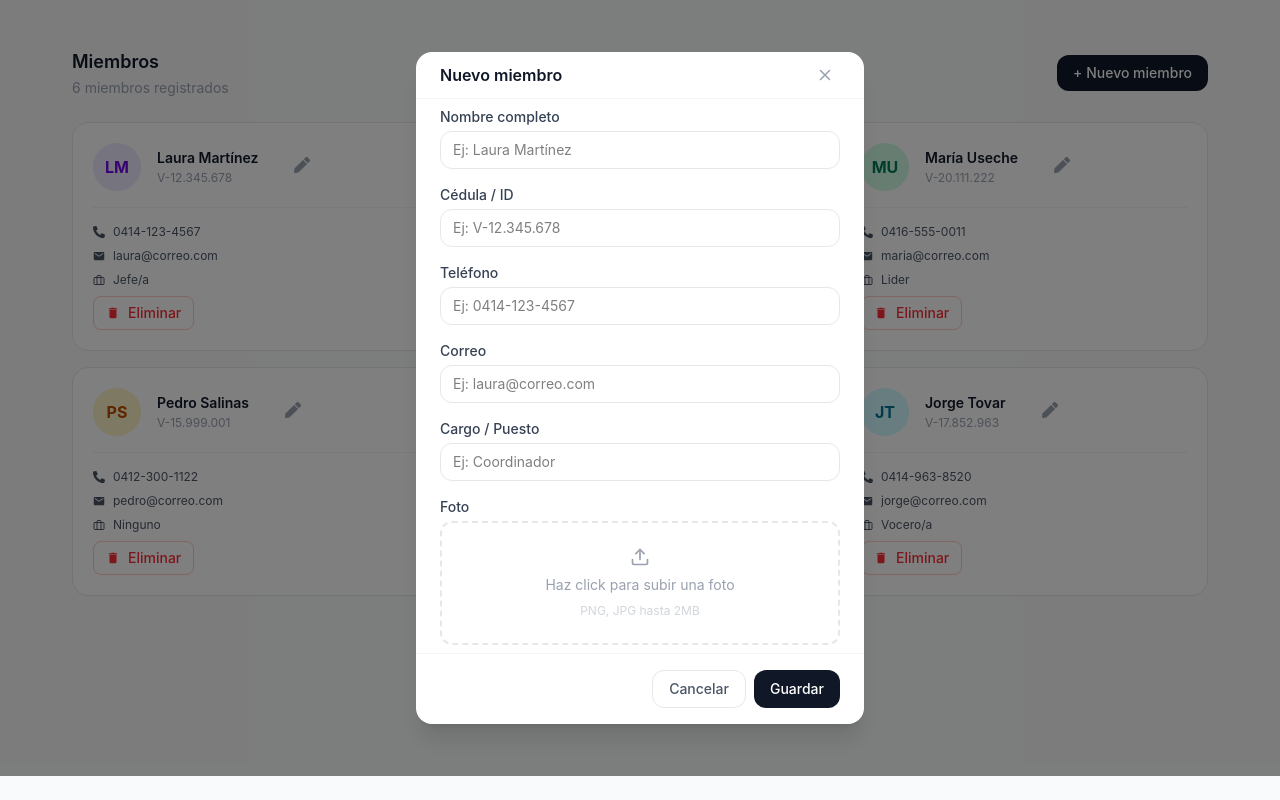
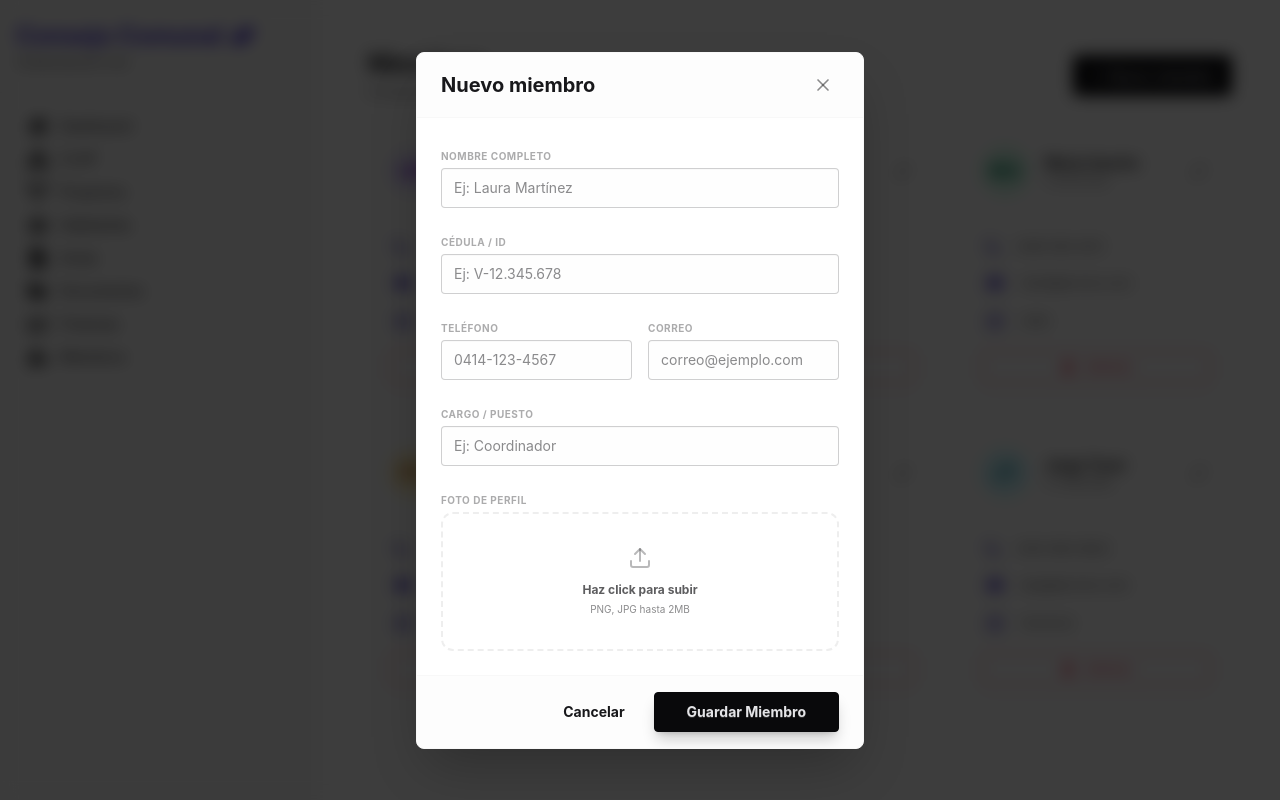
Before and after one commit to Anthonynino/ConsejoCo, a React (Vite) app: page / in a window 1280 px wide. Both pictures are taken after a click on the button "+ Nuevo miembro". Built offline with nearby package versions, Linux system fonts and the light colour scheme.

Commit message:
Se instaló DaisyUI y se adaptó en los componentes existentes de miembros.
Se añadió una maquetación para usarse como offcanvas

```diff
--- a/index.html
+++ b/index.html
@@ -1,5 +1,6 @@
 <!doctype html>
-<html lang="en">
+<html lang="en" data-theme="light">
+
   <head>
     <meta charset="UTF-8" />
     <link rel="icon" type="image/svg+xml" href="/vite.svg" />
--- a/package.json
+++ b/package.json
@@ -11,6 +11,7 @@
   },
   "dependencies": {
     "@tailwindcss/vite": "^4.2.2",
+    "daisyui": "^5.5.19",
     "react": "^19.2.0",
     "react-dom": "^19.2.0",
     "react-icons": "^5.6.0",
--- a/src/index.css
+++ b/src/index.css
@@ -1 +1,4 @@
 @import "tailwindcss";
+@plugin "daisyui" {
+  themes: light;
+}
--- a/src/layout/AppLayout.jsx
+++ b/src/layout/AppLayout.jsx
@@ -1,13 +1,96 @@
-import { Outlet } from 'react-router-dom'
+import { Outlet, NavLink } from "react-router-dom";
+import {
+  FaBoxes, // CLAP
+  FaProjectDiagram, // Proyectos
+  FaUsers, // Habitantes
+  FaFileAlt, // Actas
+  FaFolderOpen, // Documentos
+  FaChartLine, // Finanzas
+  FaUserCog, // Miembros
+  FaHome, // Dashboard / Inicio
+  FaHandsHelping,
+} from "react-icons/fa";
+
+const navigation = [
+  { name: "Dashboard", path: "/", icon: FaHome },
+  { name: "CLAP", path: "/clap", icon: FaBoxes },
+  { name: "Proyectos", path: "/proyectos", icon: FaProjectDiagram },
+  { name: "Habitantes", path: "/habitantes", icon: FaUsers },
+  { name: "Actas", path: "/actas", icon: FaFileAlt },
+  { name: "Documentos", path: "/documentos", icon: FaFolderOpen },
+  { name: "Finanzas", path: "/finanzas", icon: FaChartLine },
+  { name: "Miembros", path: "/miembros", icon: FaUserCog },
+];
 
 const AppLayout = () => {
   return (
-     <div className="min-h-screen bg-gray-50">
-      <main className="w-full py-6 px-12">
-        <Outlet />
-      </main>
+    <div className="drawer lg:drawer-open">
+      <input id="sidebar-drawer" type="checkbox" className="drawer-toggle" />
+
+      {/* Contenido principal */}
+      <div className="drawer-content flex flex-col">
+        {/* Navbar para móviles */}
+        <div className="navbar bg-base-100 lg:hidden">
+          <div className="flex-none">
+            <label
+              htmlFor="sidebar-drawer"
+              className="btn btn-square btn-ghost"
+            >
+              <svg
+                xmlns="http://www.w3.org/2000/svg"
+                fill="none"
+                viewBox="0 0 24 24"
+                className="inline-block w-6 h-6 stroke-current"
+              >
+                <path
+                  strokeLinecap="round"
+                  strokeLinejoin="round"
+                  strokeWidth="2"
+                  d="M4 6h16M4 12h16M4 18h16"
+                ></path>
+              </svg>
+            </label>
+          </div>
+        </div>
+
+        {/* Contenido de página */}
+        <main className="p-4 md:p-6">
+          <Outlet />
+        </main>
+      </div>
+
+      {/* Sidebar */}
+      <div className="drawer-side">
+        <label htmlFor="sidebar-drawer" className="drawer-overlay"></label>
+        <aside className="bg-base-200 w-80 h-full">
+          <div className="px-4 py-5 border-b border-base-300">
+            <div className="flex items-center gap-2">
+              <h2 className="text-2xl font-bold text-primary">
+                Consejo Comunal
+              </h2>
+              <FaHandsHelping className="text-2xl text-primary" />
+            </div>
+            <p className="text-sm opacity-70">Urbanización Sur</p>
+          </div>
+          <ul className="menu p-4 w-full">
+            {navigation.map((item) => (
+              <li key={item.path}>
+                <NavLink
+                  to={item.path}
+                  className={({ isActive }) =>
+                    `flex items-center gap-3 ${isActive ? "active" : ""}`
+                  }
+                >
+                  <item.icon className="text-xl" />
+                  <span>{item.name}</span>
+                </NavLink>
+              </li>
+            ))}
+          </ul>
+        </aside>
+      </div>
     </div>
-  )
-}
+  );
+};
 
-export default AppLayout
+export default AppLayout;
--- a/src/pages/modules/members/MemberPage.jsx
+++ b/src/pages/modules/members/MemberPage.jsx
@@ -1,48 +1,105 @@
-
-import { useState } from "react"
-import CardMember from "./components/CardMember"
-import CreateMemberModal from "./components/CreateMemberModal"
+import { useState } from "react";
+import CardMember from "./components/CardMember";
+import CreateMemberModal from "./components/CreateMemberModal";
 
 const MOCK_MIEMBROS = [
-  { id: 1, nombre: 'Laura Martínez',  cedula: 'V-12.345.678', telefono: '0414-123-4567', correo: 'laura@correo.com', cargo: "Jefe/a",  iniciales: 'LM', color: 'bg-violet-100 text-violet-700' },
-  { id: 2, nombre: 'Carlos Rondón',   cedula: 'V-18.765.432', telefono: '0424-987-6543', correo: 'carlos@correo.com', cargo: "Ninguno", iniciales: 'CR', color: 'bg-sky-100 text-sky-700'        },
-  { id: 3, nombre: 'María Useche',    cedula: 'V-20.111.222', telefono: '0416-555-0011', correo: 'maria@correo.com', cargo: "Lider",  iniciales: 'MU', color: 'bg-emerald-100 text-emerald-700' },
-  { id: 4, nombre: 'Pedro Salinas',   cedula: 'V-15.999.001', telefono: '0412-300-1122', correo: 'pedro@correo.com', cargo: "Ninguno",  iniciales: 'PS', color: 'bg-amber-100 text-amber-700'     },
-  { id: 5, nombre: 'Ana Figueroa',    cedula: 'V-22.456.789', telefono: '0426-741-8520', correo: 'ana@correo.com', cargo: "Tesorero/a",    iniciales: 'AF', color: 'bg-rose-100 text-rose-700'       },
-  { id: 6, nombre: 'Jorge Tovar',     cedula: 'V-17.852.963', telefono: '0414-963-8520', correo: 'jorge@correo.com', cargo: "Vocero/a",  iniciales: 'JT', color: 'bg-cyan-100 text-cyan-700'      },
-]
-
+  {
+    id: 1,
+    nombre: "Laura Martínez",
+    cedula: "V-12.345.678",
+    telefono: "0414-123-4567",
+    correo: "laura@correo.com",
+    cargo: "Jefe/a",
+    iniciales: "LM",
+    color: "bg-violet-100 text-violet-700",
+  },
+  {
+    id: 2,
+    nombre: "Carlos Rondón",
+    cedula: "V-18.765.432",
+    telefono: "0424-987-6543",
+    correo: "carlos@correo.com",
+    cargo: "Ninguno",
+    iniciales: "CR",
+    color: "bg-sky-100 text-sky-700",
+  },
+  {
+    id: 3,
+    nombre: "María Useche",
+    cedula: "V-20.111.222",
+    telefono: "0416-555-0011",
+    correo: "maria@correo.com",
+    cargo: "Lider",
+    iniciales: "MU",
+    color: "bg-emerald-100 text-emerald-700",
+  },
+  {
+    id: 4,
+    nombre: "Pedro Salinas",
+    cedula: "V-15.999.001",
+    telefono: "0412-300-1122",
+    correo: "pedro@correo.com",
+    cargo: "Ninguno",
+    iniciales: "PS",
+    color: "bg-amber-100 text-amber-700",
+  },
+  {
+    id: 5,
+    nombre: "Ana Figueroa",
+    cedula: "V-22.456.789",
+    telefono: "0426-741-8520",
+    correo: "ana@correo.com",
+    cargo: "Tesorero/a",
+    iniciales: "AF",
+    color: "bg-rose-100 text-rose-700",
+  },
+  {
+    id: 6,
+    nombre: "Jorge Tovar",
+    cedula: "V-17.852.963",
+    telefono: "0414-963-8520",
+    correo: "jorge@correo.com",
+    cargo: "Vocero/a",
+    iniciales: "JT",
+    color: "bg-cyan-100 text-cyan-700",
+  },
+];
 
 const MemberPage = () => {
-
-  const [isModalOpen, setIsModalOpen] = useState(false)
+  const [isModalOpen, setIsModalOpen] = useState(false);
 
   return (
-  <div className=" w-full space-y-6 mx-auto p-6">
+    <div className="w-full space-y-6 mx-auto p-6">
+      <CreateMemberModal
+        isOpen={isModalOpen}
+        onClose={() => setIsModalOpen(false)}
+      />
 
-    <CreateMemberModal isOpen={isModalOpen} onClose={() => setIsModalOpen(false)} />
       {/* Header */}
-  <div className="flex items-center justify-between">
+      <div className="flex items-center justify-between gap-4">
         <div>
-      <h2 className="text-lg font-semibold text-gray-900">Miembros</h2>
-      <p className="text-sm text-gray-400 mt-0.5">{MOCK_MIEMBROS.length} miembros registrados</p>
+          <h2 className="text-2xl font-bold text-base-content">Miembros</h2>
+          <p className="text-sm text-base-content/60 mt-0.5">
+            {MOCK_MIEMBROS.length} miembros registrados
+          </p>
         </div>
         <button
-      className="px-4 py-2 bg-gray-900 text-white text-sm font-medium rounded-xl hover:bg-gray-700 transition-colors"
+          className="btn btn-neutral btn-sm md:btn-md"
           onClick={() => setIsModalOpen(true)}
         >
-      + Nuevo miembro
+          <span className="text-lg">+</span> Nuevo miembro
         </button>
       </div>
 
       {/* Grid de tarjetas */}
-  <div className=" mx-auto grid grid-cols-1 sm:grid-cols-2 lg:grid-cols-3 gap-4">
+      <div className="mx-auto grid grid-cols-1 sm:grid-cols-2 lg:grid-cols-3 gap-6">
         {MOCK_MIEMBROS.map((miembro) => (
           <CardMember key={miembro.id} miembro={miembro} />
         ))}
       </div>
     </div>
-  )
-}
+  );
+};
 
-export default MemberPage
+
+export default MemberPage;
--- a/src/pages/modules/members/components/CardMember.jsx
+++ b/src/pages/modules/members/components/CardMember.jsx
@@ -1,51 +1,68 @@
 import { FaPhoneAlt } from "react-icons/fa";
 import { IoMdMail } from "react-icons/io";
-import { FiBriefcase } from 'react-icons/fi';
+import { FiBriefcase } from "react-icons/fi";
 import { MdDelete } from "react-icons/md";
 import { FaPen } from "react-icons/fa";
 
-const CardMember = ({miembro}) => {
+const CardMember = ({ miembro }) => {
   return (
-    <div className="bg-white border border-gray-200 rounded-2xl p-5 hover:border-gray-400 hover:shadow-md transition-all duration-200">
-      <div className="flex items-center gap-4 mb-4">
-        <div className={`w-12 h-12 rounded-full flex items-center justify-center text-base font-bold shrink-0 ${miembro.color}`}>
-          {miembro.iniciales}
-        </div>
-        <div className="min-w-0">
-          <p className="text-sm font-semibold text-gray-900 truncate">{miembro.nombre}</p>
-          <p className="text-xs text-gray-400 mt-0.5">{miembro.cedula}</p>
-        </div>
-        <div>
-          <button className="mx-5 text-gray-400 hover:text-gray-600 transition-colors duration-200">
-            <FaPen />
+    <div className="card bg-base-100 border border-base-200 shadow-sm hover:shadow-md transition-all duration-300">
+      <div className="card-body p-5">
+        <div className="flex items-center justify-between gap-4">
+          <div className="flex items-center gap-4">
+            <div className="avatar avatar-placeholder">
+              <div className={`${miembro.color} rounded-full w-12`}>
+                <span className="text-lg font-bold">{miembro.iniciales}</span>
+              </div>
+            </div>
+            <div>
+              <h3 className="card-title text-sm font-bold truncate max-w-[150px]">
+                {miembro.nombre}
+              </h3>
+              <p className="text-xs opacity-60 uppercase tracking-tighter">
+                {miembro.cedula}
+              </p>
+            </div>
+          </div>
+          <button className="btn btn-ghost btn-circle btn-xs text-base-content/40 hover:text-primary transition-colors">
+            <FaPen className="h-3 w-3" />
           </button>
         </div>
-      </div>
 
-      <div className="border-t border-gray-100 mb-4" />
+        <div className="divider my-1 opacity-20"></div>
 
-      <div className="space-y-2">
-        <div className="flex items-center gap-2">
-          <FaPhoneAlt className="text-xs text-gray-600" />
-          <span className="text-xs text-gray-600">{miembro.telefono}</span>
-        </div>
-        <div className="flex items-center gap-2">
-          <IoMdMail className="text-xs text-gray-600" />
-          <span className="text-xs text-gray-600 truncate">{miembro.correo}</span>
-        </div>
-        <div className="flex items-center gap-2">
-          <FiBriefcase className="text-xs text-gray-600" />
-          <span className="text-xs text-gray-600 truncate">{miembro.cargo}</span>
-        </div>
-        <div>
-          <button className="flex items-center gap-2 px-3 py-1.5 text-sm font-medium text-red-500 border border-red-200 rounded-lg hover:bg-red-50 transition-colors">
-            <MdDelete size={14} />
-            Eliminar
-          </button>
+        <div className="space-y-4">
+          <div className="space-y-2.5">
+            <div className="flex items-center gap-3 text-xs font-medium text-base-content/70">
+              <div className="p-1.5 bg-base-200 rounded-lg">
+                <FaPhoneAlt className="text-primary" />
+              </div>
+              <span>{miembro.telefono}</span>
+            </div>
+            <div className="flex items-center gap-3 text-xs font-medium text-base-content/70">
+              <div className="p-1.5 bg-base-200 rounded-lg">
+                <IoMdMail className="text-primary text-base" />
+              </div>
+              <span className="truncate max-w-[180px]">{miembro.correo}</span>
+            </div>
+            <div className="flex items-center gap-3 text-xs font-medium text-base-content/70">
+              <div className="p-1.5 bg-base-200 rounded-lg">
+                <FiBriefcase className="text-primary text-base" />
+              </div>
+              <span>{miembro.cargo}</span>
+            </div>
+          </div>
+
+          <div className="card-actions">
+            <button className="btn btn-outline btn-error btn-sm btn-block hover:shadow-lg hover:shadow-error/20 transition-all gap-2 lowercase font-bold">
+              <MdDelete className="text-lg" />
+              Eliminar
+            </button>
+          </div>
         </div>
       </div>
     </div>
-  )
-}
+  );
+};
 
-export default CardMember
+export default CardMember;
--- a/src/pages/modules/members/components/CreateMemberModal.jsx
+++ b/src/pages/modules/members/components/CreateMemberModal.jsx
@@ -1,95 +1,125 @@
-
-import { FiX,FiUpload } from 'react-icons/fi'
+import { FiX, FiUpload } from "react-icons/fi";
 
 const CreateMemberModal = ({ isOpen, onClose }) => {
-  if (!isOpen) return null
+  if (!isOpen) return null;
 
   return (
-
-    <div className="fixed inset-0 bg-black/50 flex items-center justify-center z-50">
-      <div className="bg-white rounded-2xl shadow-xl w-full max-w-md mx-4">
-        <div className="flex items-center justify-between px-6 py-2 border-b border-gray-100">
-          <h2 className="text-base font-semibold text-gray-900">Nuevo miembro</h2>
+    <div className="modal modal-open">
+      <div className="modal-box max-w-md bg-base-100 p-0 overflow-hidden border border-base-200 shadow-2xl">
+        {/* Header */}
+        <div className="flex items-center justify-between px-6 py-4 border-b border-base-200 bg-base-200/30">
+          <h2 className="text-xl font-bold text-base-content">Nuevo miembro</h2>
           <button
             onClick={onClose}
-            className="p-1.5 text-gray-400 hover:text-gray-700 hover:bg-gray-100 rounded-lg transition-colors"
+            className="btn btn-ghost btn-sm btn-circle text-base-content/50 hover:text-error transition-colors"
           >
-            <FiX size={18} />
+            <FiX size={20} />
           </button>
         </div>
 
         {/* Formulario */}
-        <div className="px-6 py-2 space-y-4">
-          <div>
-            <label className="block text-sm font-medium text-gray-700 mb-1">Nombre completo</label>
+        <div className="p-6 space-y-5">
+          <div className="form-control w-full">
+            <label className="label py-1">
+              <span className="label-text font-bold text-[10px] uppercase opacity-60 tracking-wider">
+                Nombre completo
+              </span>
+            </label>
             <input
               type="text"
               placeholder="Ej: Laura Martínez"
-              className="w-full border border-gray-200 rounded-xl px-3 py-2 text-sm focus:outline-none focus:ring-2 focus:ring-gray-300"
+              className="input input-bordered w-full focus:input-primary transition-all bg-base-200/20"
             />
           </div>
 
-          <div>
-            <label className="block text-sm font-medium text-gray-700 mb-1">Cédula / ID</label>
+          <div className="form-control w-full">
+            <label className="label py-1">
+              <span className="label-text font-bold text-[10px] uppercase opacity-60 tracking-wider">
+                Cédula / ID
+              </span>
+            </label>
             <input
               type="text"
               placeholder="Ej: V-12.345.678"
-              className="w-full border border-gray-200 rounded-xl px-3 py-2 text-sm focus:outline-none focus:ring-2 focus:ring-gray-300"
+              className="input input-bordered w-full focus:input-primary transition-all bg-base-200/20"
             />
           </div>
 
-          <div>
-            <label className="block text-sm font-medium text-gray-700 mb-1">Teléfono</label>
+          <div className="grid grid-cols-2 gap-4">
+            <div className="form-control w-full">
+              <label className="label py-1">
+                <span className="label-text font-bold text-[10px] uppercase opacity-60 tracking-wider">
+                  Teléfono
+                </span>
+              </label>
               <input
                 type="tel"
-              placeholder="Ej: 0414-123-4567"
-              className="w-full border border-gray-200 rounded-xl px-3 py-2 text-sm focus:outline-none focus:ring-2 focus:ring-gray-300"
+                placeholder="0414-123-4567"
+                className="input input-bordered w-full focus:input-primary transition-all bg-base-200/20"
               />
             </div>
 
-          <div>
-            <label className="block text-sm font-medium text-gray-700 mb-1">Correo</label>
+            <div className="form-control w-full">
+              <label className="label py-1">
+                <span className="label-text font-bold text-[10px] uppercase opacity-60 tracking-wider">
+                  Correo
+                </span>
+              </label>
               <input
                 type="email"
-              placeholder="Ej: laura@correo.com"
-              className="w-full border border-gray-200 rounded-xl px-3 py-2 text-sm focus:outline-none focus:ring-2 focus:ring-gray-300"
+                placeholder="correo@ejemplo.com"
+                className="input input-bordered w-full focus:input-primary transition-all bg-base-200/20"
+              />
+            </div>
+          </div>
+
+          <div className="form-control w-full">
+            <label className="label py-1">
+              <span className="label-text font-bold text-[10px] uppercase opacity-60 tracking-wider">
+                Cargo / Puesto
+              </span>
+            </label>
+            <input
+              type="text"
+              placeholder="Ej: Coordinador"
+              className="input input-bordered w-full focus:input-primary transition-all bg-base-200/20"
             />
           </div>
 
-          <div>
-            <label className="block text-sm font-medium text-gray-700 mb-1">Cargo / Puesto</label>
-            <input
-              type="text"
-              placeholder="Ej: Coordinador"
-              className="w-full border border-gray-200 rounded-xl px-3 py-2 text-sm focus:outline-none focus:ring-2 focus:ring-gray-300"
-            />
+          <div className="form-control w-full mt-2">
+            <label className="label py-1">
+              <span className="label-text font-bold text-[10px] uppercase opacity-60 tracking-wider">
+                Foto de perfil
+              </span>
+            </label>
+            <div className="group border-2 border-dashed border-base-300 rounded-xl p-8 flex flex-col items-center justify-center gap-3 hover:border-primary/50 hover:bg-primary/5 transition-all cursor-pointer">
+              <FiUpload size={24} className="text-base-content/30 group-hover:text-primary transition-colors" />
+              <div className="text-center">
+                <p className="text-xs font-bold text-base-content/70">Haz click para subir</p>
+                <p className="text-[10px] opacity-50 mt-1">PNG, JPG hasta 2MB</p>
               </div>
-        <div>
-            <label className="block text-sm font-medium text-gray-700 mb-1">Foto</label>
-            <div className="border-2 border-dashed border-gray-200 rounded-xl p-6 flex flex-col items-center justify-center gap-2 hover:border-gray-400 transition-colors cursor-pointer">
-                <FiUpload size={20} className="text-gray-400" />
-                    <p className="text-sm text-gray-400">Haz click para subir una foto</p>
-                    <p className="text-xs text-gray-300">PNG, JPG hasta 2MB</p>
               <input type="file" accept="image/*" className="hidden" />
             </div>
           </div>
         </div>
 
-        <div className="flex justify-end gap-2 px-6 py-4 border-t border-gray-100">
+        {/* Actions */}
+        <div className="modal-action px-6 py-4 border-t border-base-200 bg-base-200/30 mt-0 gap-3">
           <button
             onClick={onClose}
-            className="px-4 py-2 text-sm font-medium text-gray-600 border border-gray-200 rounded-xl hover:bg-gray-50 transition-colors"
+            className="btn btn-ghost btn-sm md:btn-md capitalize font-bold"
           >
             Cancelar
           </button>
-          <button className="px-4 py-2 text-sm font-medium text-white bg-gray-900 rounded-xl hover:bg-gray-700 transition-colors">
-            Guardar
+          <button className="btn btn-neutral btn-sm md:btn-md capitalize px-8 font-bold shadow-lg shadow-neutral/20">
+            Guardar Miembro
           </button>
         </div>
+      </div>
+      <div className="modal-backdrop bg-black/60 backdrop-blur-sm" onClick={onClose}></div>
+    </div>
+  );
+};
 
-      </div>
-    </div>
-  )
-}
 
-export default CreateMemberModal
+export default CreateMemberModal;
```
Also changed, not shown: 1 other file (tests, documents, lock files or other folders). Lines whose indentation alone changed are shown as unchanged.
